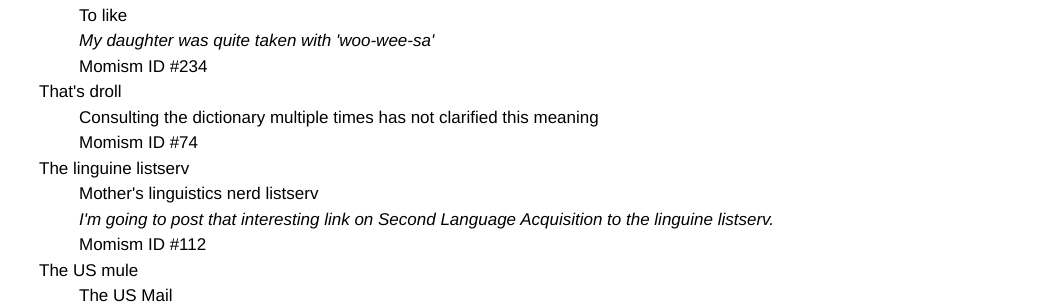
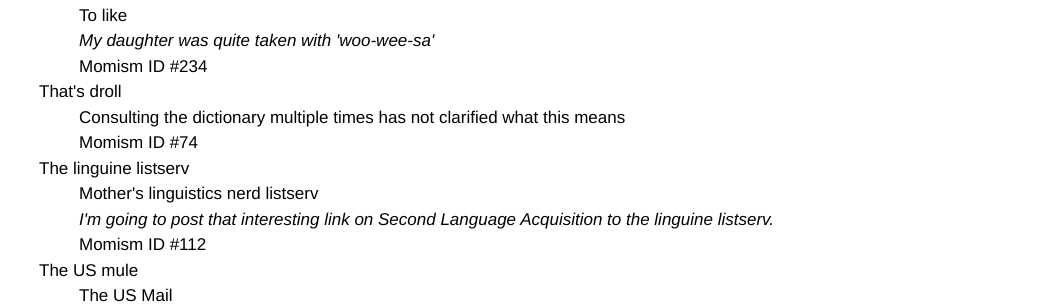
Before and after one commit to summerhays/new_momisms, a Jekyll site: the page built from old_list.md, in a window 1280 px wide and 900 px high, scrolled down 17984 px. Shown: the part 152-456 px from the top of the window, without its empty margins (216-1280 px from the left). Built offline with Jekyll 4.4.1, drawn with Linux system fonts in a browser that asks for light colours.

Commit message:
List: Convo simulator, add links, clean up letters

```diff
--- a/_data/momisms.yaml
+++ b/_data/momisms.yaml
@@ -686,7 +686,7 @@
   example: "My daughter was quite taken with 'woo-wee-sa'"
 - momism: "That's droll"
   order: 74
-  definition: "Consulting the dictionary multiple times has not clarified this meaning"
+  definition: "Consulting the dictionary multiple times has not clarified what this means"
 - momism: "The linguine listserv"
   order: 112
   definition: "Mother's linguistics nerd listserv"
```
